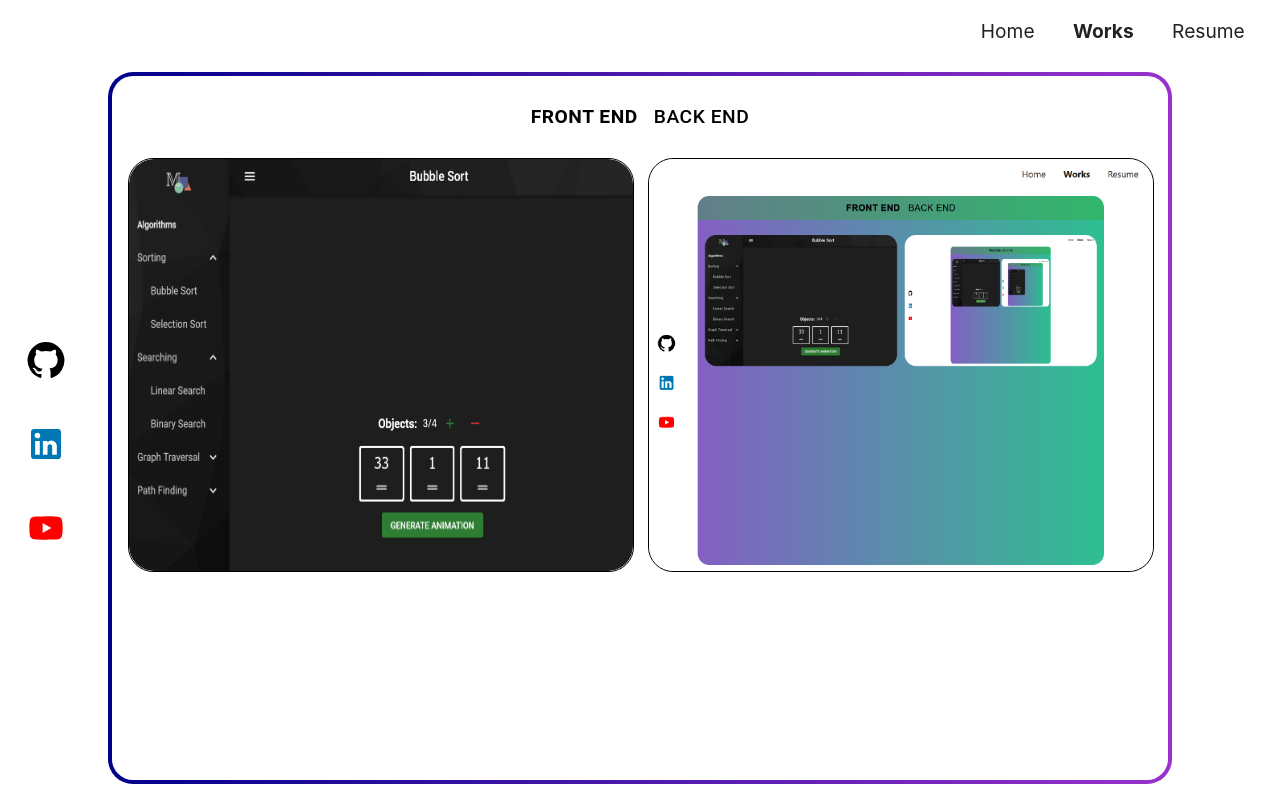
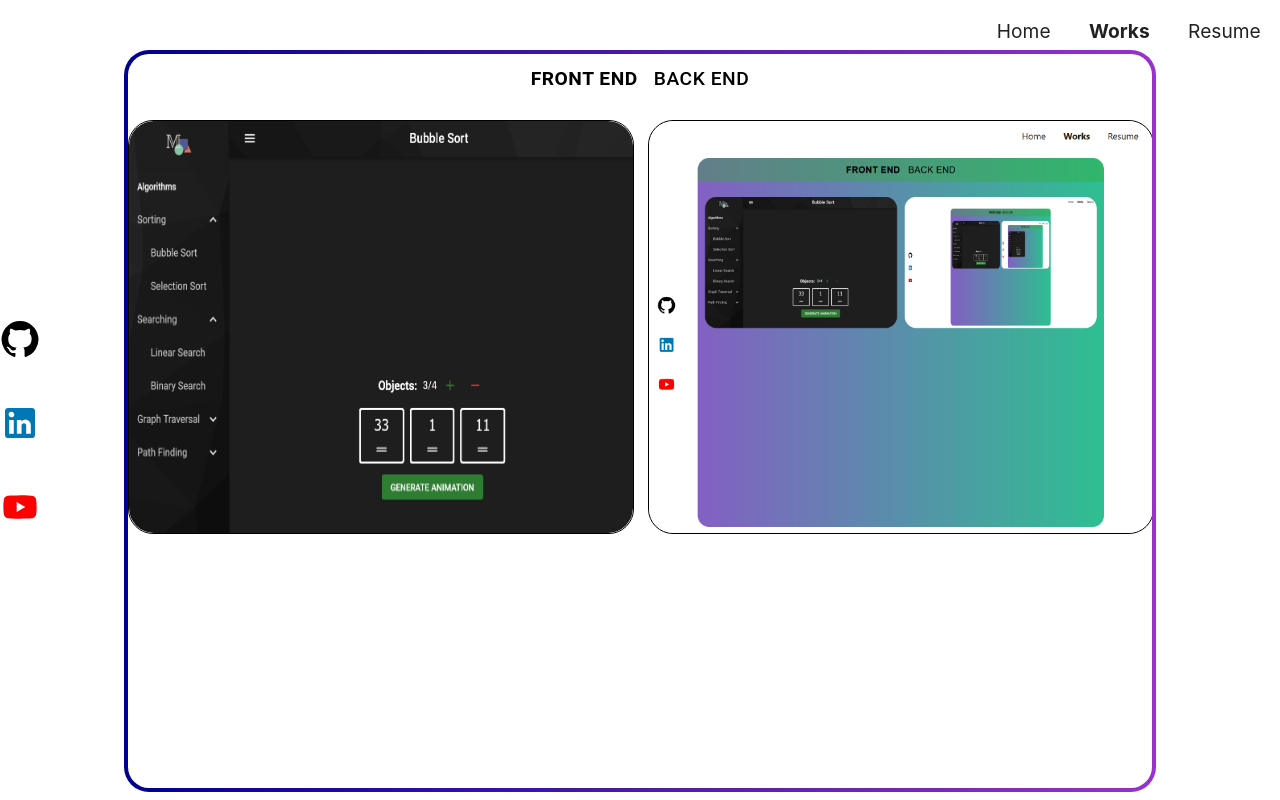
Before and after one commit to CadenScharpf/Portfolio, a React (Create React App) app: page /works in a window 1280 px wide. Built offline with nearby package versions, Linux system fonts and the light colour scheme.

Commit message:
layout refactorings

```diff
--- a/src/App.tsx
+++ b/src/App.tsx
@@ -7,9 +7,8 @@ import { Nav } from './Components';
 import { ThemeProvider, createTheme } from '@mui/material/styles';
 import CssBaseline from '@mui/material/CssBaseline';
 import SouthIcon from '@mui/icons-material/South';
-
+import { LayoutContext } from './Context';
 import { Stack } from '@mui/material';
-import { PAGE_STYLE } from './Pages';
 import SocialStack from './Components/SocialStack/SocialStack';
 
 const theme = createTheme({
@@ -20,16 +19,27 @@ const theme = createTheme({
   },
 
 })
+export const PAGE_STYLE: React.CSSProperties = {
+  position: 'relative',
+  top: LayoutContext.navHeight,
+  display: 'flex',
+  flexDirection: 'column',
+  zIndex: 10,
+  alignItems: 'center',
+  justifyContent: 'center',
+  height: `calc(100vh - ${LayoutContext.navHeight}px)`,
+}
+
 
 function App() {
   return (
     <Router>
       <ThemeProvider theme={theme}>
-        <div className="App" style={PAGE_STYLE}>
-        <Nav />
-          <SocialStack />
-          <AnimatedRoutes />
-        </div>
+            <Nav />
+          <div className="App" style={PAGE_STYLE}>
+            <SocialStack />
+            <AnimatedRoutes />
+          </div>
       </ThemeProvider>
     </Router>
   );
--- a/src/Components/ContentWindow/ContentWindow.tsx
+++ b/src/Components/ContentWindow/ContentWindow.tsx
@@ -14,11 +14,11 @@ const style: React.CSSProperties = {
   // height: `98%`,
   alignItems: 'center',
   position: 'absolute',
-  top: `${LayoutContext.navHeight}vh`,
+  top: `0`,
   bottom: '1vh',
-  zIndex: 5,
+  zIndex: 99999,
   overflow: 'scroll',
-  margin: '2vh 1vh 1vh 1vh',
+  margin: 0,
   border: '4px solid transparent',
   background: 'linear-gradient(white, white) padding-box, linear-gradient(to right, darkblue, darkorchid) border-box',
 
--- a/src/Components/Nav/Nav.tsx
+++ b/src/Components/Nav/Nav.tsx
@@ -13,16 +13,17 @@ export function Nav() {
       display : 'flex',
       justifyContent: 'right',
       alignItems: 'right',
-      padding: '0 1rem',
-      height: `${LayoutContext.navHeight}vh`,
+      padding: '0',
+      height: LayoutContext.navHeight,
       maxHeight: '50px',
       minHeight: '50px',
       //boxShadow: '0 0 5px rgba(0, 0, 0, 0.1)',
-      zIndex: 999,
+      zIndex: 6,
       position: 'absolute',
       top: 0,
       right: 0,
-      paddingBottom: '5vh'
+      left: 0,
+      paddingBottom: '0vh'
     },
 
    navItem: {
--- a/src/Components/SocialStack/SocialStack.tsx
+++ b/src/Components/SocialStack/SocialStack.tsx
@@ -6,10 +6,10 @@ import LinkedInIcon from '@mui/icons-material/LinkedIn';
 
 function SocialStack() {
   return (
-    <Stack style={{ position: 'absolute', left: '2%', top: "40%", zIndex: 99 }}>
-            <a href="https://github.com/CadenScharpf"><GitHubIcon style={{ color: 'black', fontSize: '5rem', zIndex: '999', width: '40px' }} /></a>
-            <a href="https://www.linkedin.com/in/cadenscharpf/"><LinkedInIcon style={{ color: '#0077b5', fontSize: '5rem', zIndex: '999', width: '40px' }} /></a>
-            <a href="https://www.youtube.com/@CadenScharpf"><YouTubeIcon style={{ color: 'red', fontSize: '5rem', zIndex: '999', width: '40px' }} /></a>
+    <Stack style={{ position: 'absolute', left: '0%', zIndex: 7 }}>
+            <a href="https://github.com/CadenScharpf"><GitHubIcon style={{ color: 'black', fontSize: '5rem', zIndex: '999', width: '8vw', maxWidth: 40 }} /></a>
+            <a href="https://www.linkedin.com/in/cadenscharpf/"><LinkedInIcon style={{ color: '#0077b5', fontSize: '5rem', zIndex: '999', width: '8vw', maxWidth: 40 }} /></a>
+            <a href="https://www.youtube.com/@CadenScharpf"><YouTubeIcon style={{ color: 'red', fontSize: '5rem', zIndex: '999',width: '8vw', maxWidth: 40 }} /></a>
           </Stack>
   )
 }
--- a/src/Context/LayoutContext.tsx
+++ b/src/Context/LayoutContext.tsx
@@ -1,4 +1,4 @@
 
 export const LayoutContext = {
-    navHeight: 7,
+    navHeight: 50,
 }
--- a/src/Pages/Home/Home.tsx
+++ b/src/Pages/Home/Home.tsx
@@ -1,6 +1,6 @@
 import React from 'react'
 import { motion } from 'framer-motion'
-import { PAGE_STYLE, TRANSITION_DURATION, } from '../PageStyle'
+import { TRANSITION_DURATION, } from '../PageStyle'
 import { useTheme, IconButton } from '@mui/material'
 import { LayoutContext } from '../../Context';
 import { LandingSection } from './Sections';
--- a/src/Pages/PageStyle.tsx
+++ b/src/Pages/PageStyle.tsx
@@ -3,18 +3,3 @@ import { LayoutContext } from "../Context";
 import React from "react";
 
 export const TRANSITION_DURATION = 2 //!< The duration of the content window expansion animation
-
-export const PAGE_STYLE: React.CSSProperties = {
-    position: 'absolute',
-    top: 0, //LayoutContext.navHeight,
-    /* paddingTop: `${LayoutContext.navHeight}vh`, */
-    bottom: 0,
-    left: 0,
-    right: 0,
-    display: 'flex',
-    flexDirection: 'column',
-    zIndex: -1,
-    alignItems: 'center',
-    justifyContent: 'center',
-    height: `100%`,
-}
--- a/src/Pages/Resume/Components/Sections/Technologies.tsx
+++ b/src/Pages/Resume/Components/Sections/Technologies.tsx
@@ -76,7 +76,7 @@ export function Technologies() {
   return (
     <div style={SECTION_STYLE}>
       <div style={{ width: '100%' }}><h1 style={{}}>Tech I Use</h1></div>
-      <div style={{ width: '100%', margin: '1rem 1rem 1rem 1rem' }}>
+      <div style={{ width: '100%' }}>
         <div style={{ ...styles.techBox }}>
           <h3 style={{ margin: 0, color: '#333' }}>These are, but not limited to, the tech I use for building client-side applications</h3>
           <div style={{ display: 'flex', flexWrap: 'wrap', justifyContent: 'left', backgroundColor: 'transparent' }}>
--- a/src/Pages/Resume/Resume.tsx
+++ b/src/Pages/Resume/Resume.tsx
@@ -17,12 +17,12 @@ const SECTIONS: Record<string,React.ReactNode> = {
 }
 
 export function Resume() {
-  const [section, setSection] = React.useState('Education')
+  const [section, setSection] = React.useState('Technologies')
   let sections = 3;
 
   const STYLES: Record<string, React.CSSProperties> = {
     navButton: {
-      position: 'absolute', color: 'black', fontSize: '1rem', flexDirection: 'column'
+      position: 'relative', color: 'black', fontSize: '1rem', flexDirection: 'column'
     }
   }
 
@@ -36,14 +36,14 @@ export function Resume() {
         <ExpandLessIcon />
         {Object.keys(SECTIONS)[Object.keys(SECTIONS).indexOf(section)-1]}
       </IconButton>
+      {SECTIONS[section]}
       <IconButton
-        style={{...STYLES.navButton, bottom: 0, display: Object.keys(SECTIONS).indexOf(section)<sections-1? 'flex': 'none',}}
+        style={{...STYLES.navButton, display: Object.keys(SECTIONS).indexOf(section)<sections-1? 'flex': 'none',}}
         onClick={()=> setSection(Object.keys(SECTIONS)[Object.keys(SECTIONS).indexOf(section)+1])}
       >
         {Object.keys(SECTIONS)[Object.keys(SECTIONS).indexOf(section)+1]}
         <ExpandMoreIcon />
       </IconButton>
-      {SECTIONS[section]}
     </ContentWindow>
   )
 }
--- a/src/Pages/Works/Works.tsx
+++ b/src/Pages/Works/Works.tsx
@@ -1,6 +1,5 @@
 import React, { useEffect } from 'react'
 import { AnimatePresence, motion } from 'framer-motion'
-import { PAGE_STYLE } from '../PageStyle'
 import { Nav } from '../../Components'
 import { ContentWindow } from '../../Components/ContentWindow'
 import { BackendApps, WebApplications, Work } from './Components'
@@ -39,7 +38,7 @@ export function Works() {
 
   });
   return (
-    <ContentWindow style={{ display: 'flex', alignItems: 'center', padding: '1rem' /* backgroundImage: 'linear-gradient(to right, #8360c3, #2ebf91)' */ }}>
+    <ContentWindow style={{ display: 'flex', alignItems: 'center' /* backgroundImage: 'linear-gradient(to right, #8360c3, #2ebf91)' */ }}>
       <div style={styles.nav}>
         <Button variant='text' style={{ ...styles.navItem, fontWeight: category === 'web' ? 'bold' : '' }} onClick={() => { setCategory('web') }}>Front End</Button>
         <Button variant='text' style={{ ...styles.navItem, fontWeight: category === 'backend' ? 'bold' : '' }} onClick={() => { setCategory('backend') }}>Back End</Button>
--- a/src/Pages/index.tsx
+++ b/src/Pages/index.tsx
@@ -1,4 +1,4 @@
 export { Home } from './Home'
 export { Resume } from './Resume'
 export { Works } from './Works'
-export { PAGE_STYLE, TRANSITION_DURATION  } from './PageStyle'
+export {  TRANSITION_DURATION  } from './PageStyle'
```
